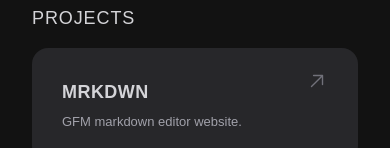
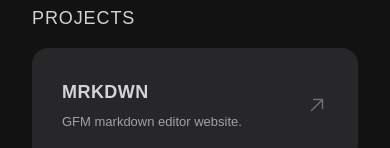
Before and after one commit to bzap/aleknev_dev_v4, a Next.js app: page / in a window 390 px wide. Shown: the part 696-844 px from the top of the page. Built offline with nearby package versions, Linux system fonts and the light colour scheme; a web font is replaced by a local one.

Commit message:
responsive fix for project card

```diff
--- a/src/app/components/projects/ProjectCard.tsx
+++ b/src/app/components/projects/ProjectCard.tsx
@@ -21,7 +21,7 @@ const ProjectCard = ({ name, desc, link }: ProjectProp) => {
                             {desc}
                         </span>
                     </div>
-                    <div className="relative bottom-6">
+                    <div className="relative bottom-unset sm:bottom-6">
                         <Arrow />
                     </div>
                 </div>
```
